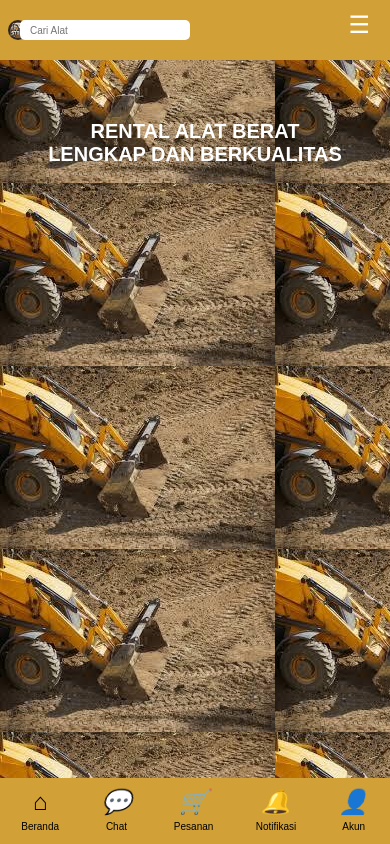
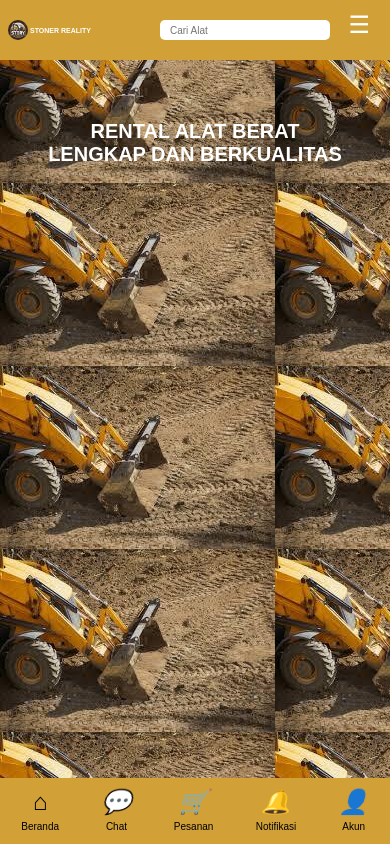
Before and after one commit to luther-ly/12, a plain HTML site: page index.html in a window 390 px wide. Drawn offline with Linux system fonts and the light colour scheme.

Commit message:
Update index.html

```diff
--- a/index.html
+++ b/index.html
@@ -169,7 +169,7 @@
                 width: 170px;
                 height: 20px;
                 z-index: 1000;
-                right: 200px;
+                right: 60px;
                 transform: translateY(-156px);
 
             }
```
